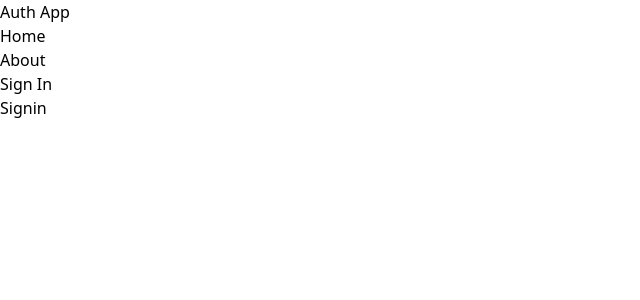
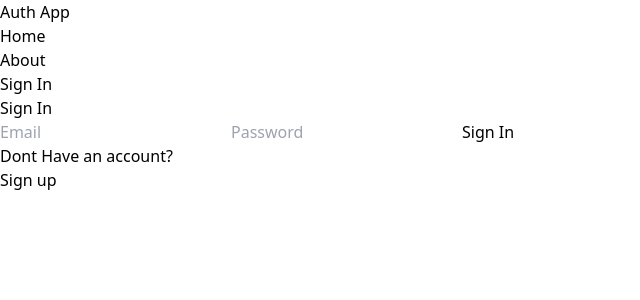
Before and after one commit to nikumbhShubham/mern-auth, a React app in the folder client/: page /sign-in in a window 1280 px wide. Shown: the top 300 px of the page, without its empty margins (0-640 px from the left). Built offline with nearby package versions, Linux system fonts and the light colour scheme; the HTML template or start-up script is replaced by a standard one.

Commit message:
complete sign in page functionality

```diff
--- a/client/src/pages/Signin.jsx
+++ b/client/src/pages/Signin.jsx
@@ -1,9 +1,83 @@
-import React from 'react'
+import React, { useState } from 'react'
+import { NavLink, useNavigate } from 'react-router-dom'
+import axios from 'axios'
 
-export default function () {
+
+export default function Signin() {
+
+  const [formData, setFormData] = useState({})
+  const [error, setError] = useState(false)
+  const [loading, setLoading] = useState(false)
+  const navigate=useNavigate()
+
+  const handleChange = (e) => {
+    setFormData({ ...formData, [e.target.id]: e.target.value })
+  }
+  // console.log(formData)
+
+  const handleSubmit = async (e) => {
+
+    e.preventDefault();
+   try {
+    setLoading(true)
+    setError(false)
+    const res= await fetch('/api/auth/signin',{
+      method:'POST',
+      headers:{
+        'Content-Type':'application/json',
+      },
+      body:JSON.stringify(formData),
+    });
+    const data= await res.json()
+    setLoading(false)
+    if(data.success===false){
+      setError(true)
+      return;
+    }
+
+    navigate('/')
+
+   } catch (error) {
+      setLoading(false)
+
+   }
+  }
+
+  // const handleSubmit = async (e) => {
+  //   e.preventDefault()
+  //   try {
+  //     const response = await axios.post('/api/auth/signup', formData, {
+  //       headers: {
+  //         'Content-Type': 'application/json',
+  //       },
+  //     })
+  //     console.log(response.data)
+  //   } catch (error) {
+  //     console.log(error)
+  //   }
+  // }
+
   return (
     <div>
-      Signin
+      <h1 className='text-3xl text-center font-semibold my-7'>Sign In</h1>
+      <form onSubmit={handleSubmit} className='flex flex-col gap-4 p-3 max-w-lg mx-auto'>
+
+        <input type="text" name="email" id='email' placeholder='Email' className='bg-slate-100 p-3 rounded-lg' onChange={handleChange} />
+
+        <input type="text" name="password" id='password' placeholder='Password' className='bg-slate-100 p-3 rounded-lg' onChange={handleChange} />
+
+
+        <button disabled={loading} className='  bg-slate-700 text-white p-3 rounded-lg uppercase hover:opacity-95 disabled: opacity-80'>
+          {loading? 'Loading...': 'Sign In'}
+        </button>
+      </form>
+      <div className='flex gap-2 mt-5 justify-center'>
+        <p>Dont Have an account?</p>
+        <NavLink to='/sign-up'>
+          <span className='text-blue-700'>Sign up</span>
+        </NavLink>
+      </div>
+      <p className='text-red-700 mt-5 flex gap-2 justify-center'>{error&&"something went wrong!!"}</p>
 
     </div>
   )
--- a/client/src/pages/Signup.jsx
+++ b/client/src/pages/Signup.jsx
@@ -1,5 +1,5 @@
 import React, { useState } from 'react'
-import { NavLink, json } from 'react-router-dom'
+import { NavLink, useNavigate} from 'react-router-dom'
 import axios from 'axios'
 
 
@@ -8,6 +8,7 @@
   const [formData, setFormData] = useState({})
   const [error, setError] = useState(false)
   const [loading, setLoading] = useState(false)
+const navigate=useNavigate()
 
   const handleChange = (e) => {
     setFormData({ ...formData, [e.target.id]: e.target.value })
@@ -34,6 +35,8 @@
       setError(true)
       return;
     }
+
+    navigate('/')
 
    } catch (error) {
       setLoading(false)
```
Also changed, not shown: 1 other file (tests, documents, lock files or other folders).
